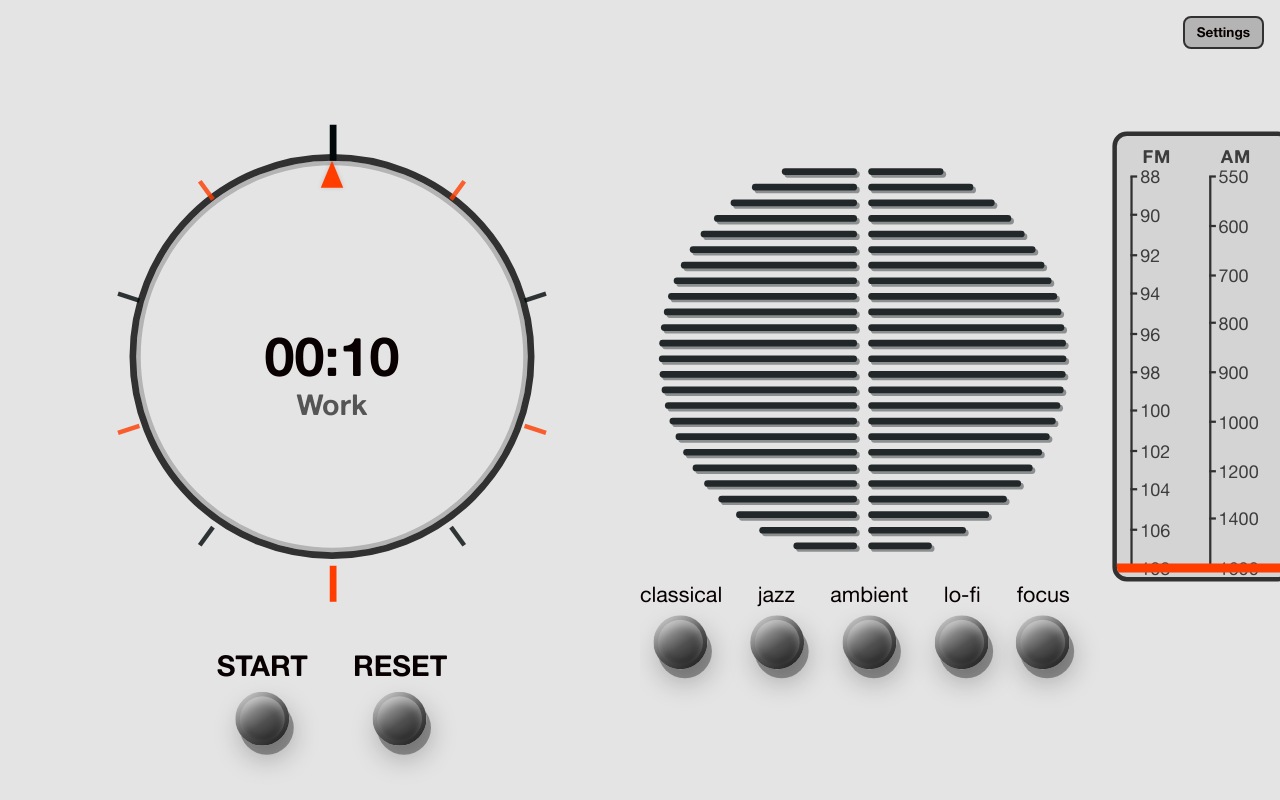
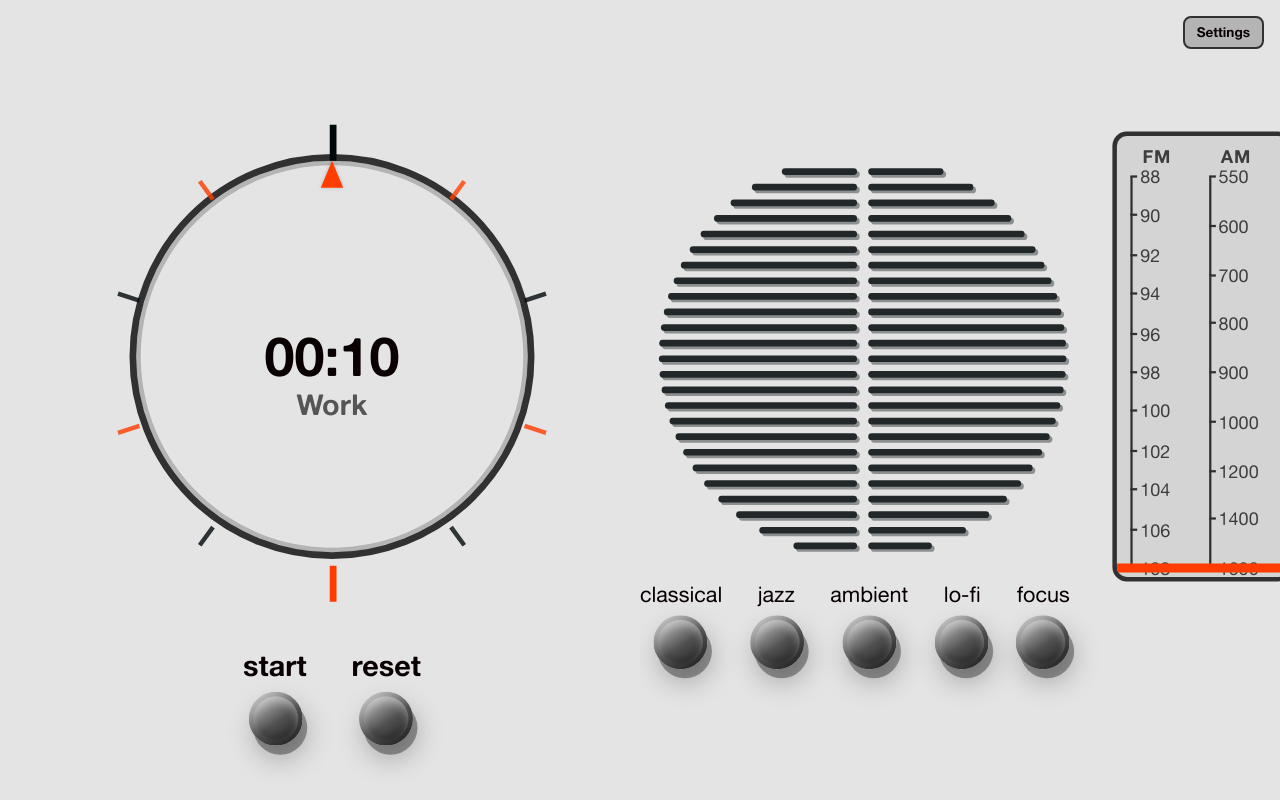
Before and after one commit to crisguardiola/pomodoro-timer, a website built with Vite: page index.html in a window 1280 px wide. Built offline with nearby package versions, Linux system fonts and the light colour scheme.

Commit message:
lowercase buttons

```diff
--- a/src/main.js
+++ b/src/main.js
@@ -198,7 +198,7 @@ function updateDisplay() {
   const totalDuration = getDuration(currentMode);
   displayEl.textContent = formatMMSS(timeRemaining);
   if (clockFaceModeEl) clockFaceModeEl.textContent = currentMode === "work" ? "Work" : "Break";
-  if (startPauseLabelEl) startPauseLabelEl.textContent = isRunning ? "Pause" : "Start";
+  if (startPauseLabelEl) startPauseLabelEl.textContent = isRunning ? "pause" : "start";
   if (startPauseBtn) startPauseBtn.setAttribute("aria-label", isRunning ? "Pause" : "Start");
   rootEl.setAttribute("data-mode", currentMode);
   document.body.setAttribute("data-mode", currentMode);
@@ -276,7 +276,7 @@ function createUI() {
   startPauseBtn.setAttribute("aria-pressed", "false");
   startPauseLabelEl = document.createElement("span");
   startPauseLabelEl.className = "control-btn-label";
-  startPauseLabelEl.textContent = "Start";
+  startPauseLabelEl.textContent = "start";
   startWrap.append(startPauseLabelEl, startPauseBtn);
 
   const resetWrap = document.createElement("div");
@@ -288,7 +288,7 @@ function createUI() {
   resetBtn.setAttribute("aria-pressed", "false");
   const resetLabel = document.createElement("span");
   resetLabel.className = "control-btn-label";
-  resetLabel.textContent = "Reset";
+  resetLabel.textContent = "reset";
   resetWrap.append(resetLabel, resetBtn);
 
   startPauseBtn.addEventListener("click", () => {
--- a/src/style.css
+++ b/src/style.css
@@ -722,7 +722,7 @@ body {
 
 /* Start / Reset labels in main controls */
 .timer-root .controls .control-btn-label {
-  text-transform: uppercase;
+  text-transform: lowercase;
 }
 
 .btn {
```
